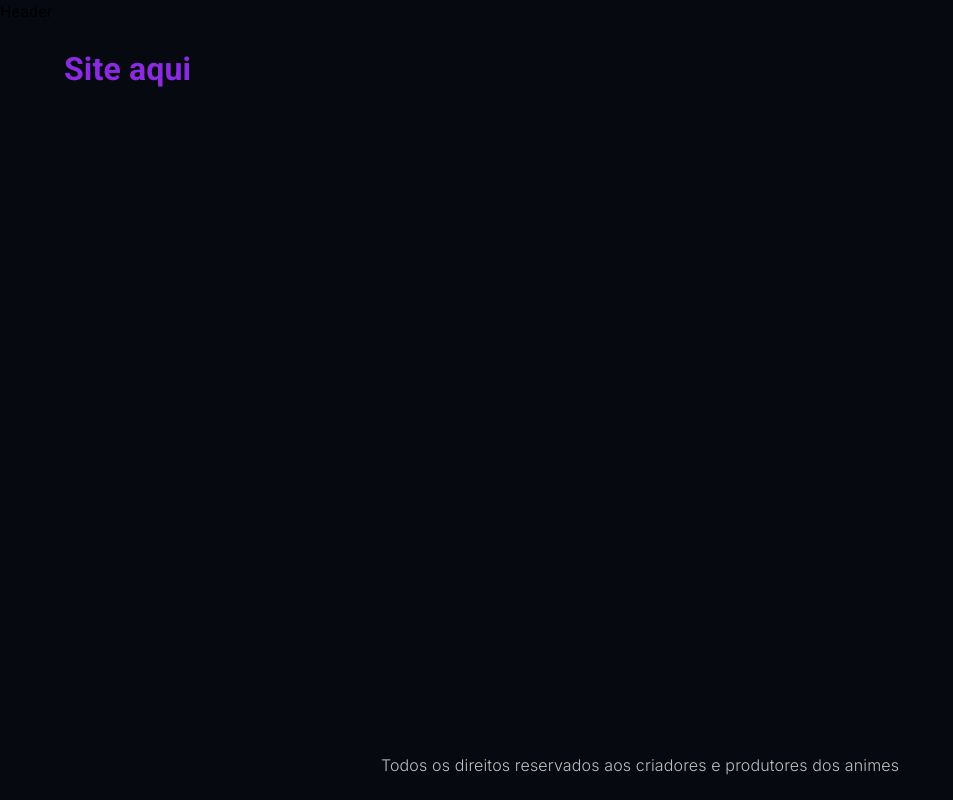
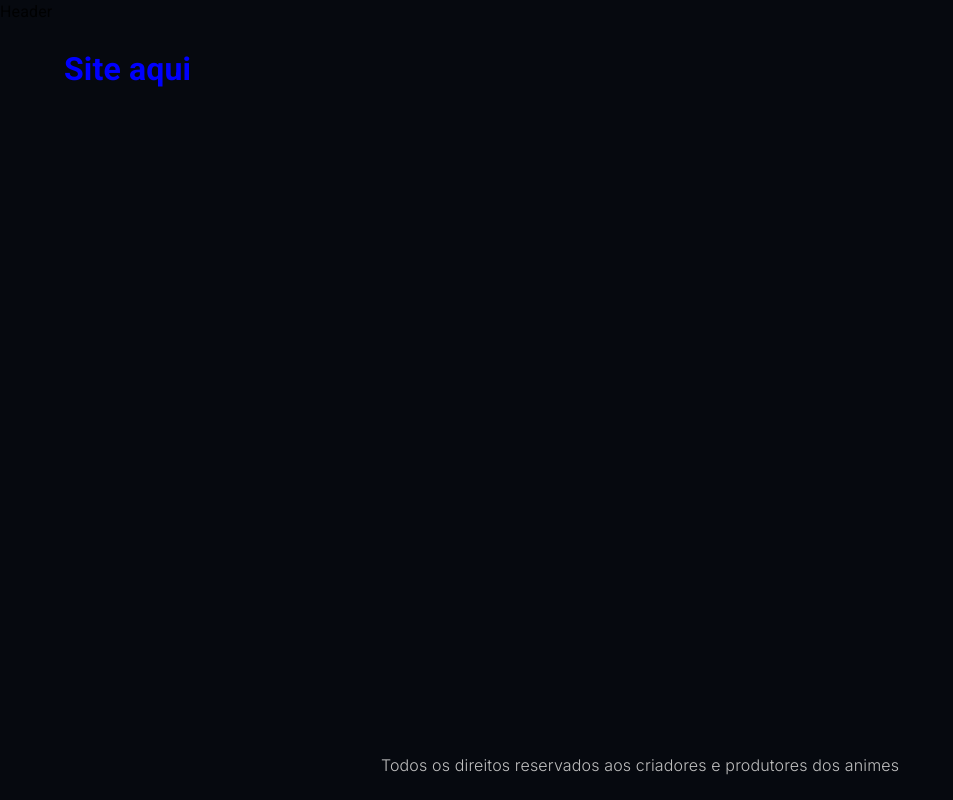
Before and after one commit to Lucas2907/anime, a Next.js app: page / in a window 1280 px wide. Shown: the whole page, without its empty margins (0-953 px from the left). Built offline with nearby package versions, Linux system fonts and the light colour scheme; a web font is replaced by a local one.

Commit message:
mudando corzinha do texto

```diff
--- a/pages/Index.module.css
+++ b/pages/Index.module.css
@@ -1,4 +1,4 @@
 
 .title {
-    color: blueviolet;
+    color: blue;
 }
```
